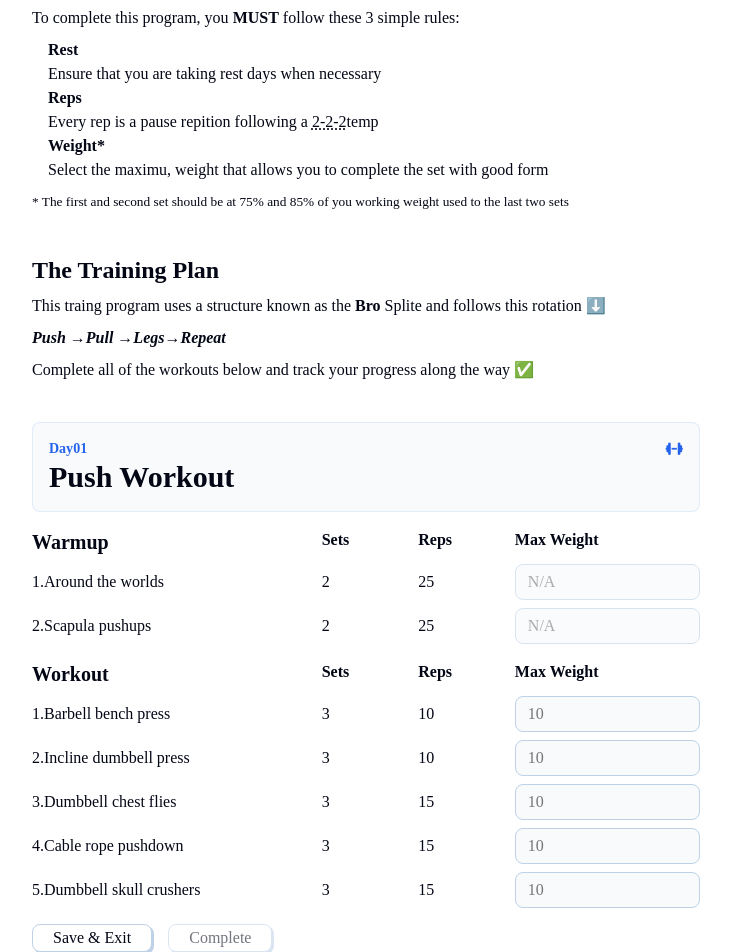
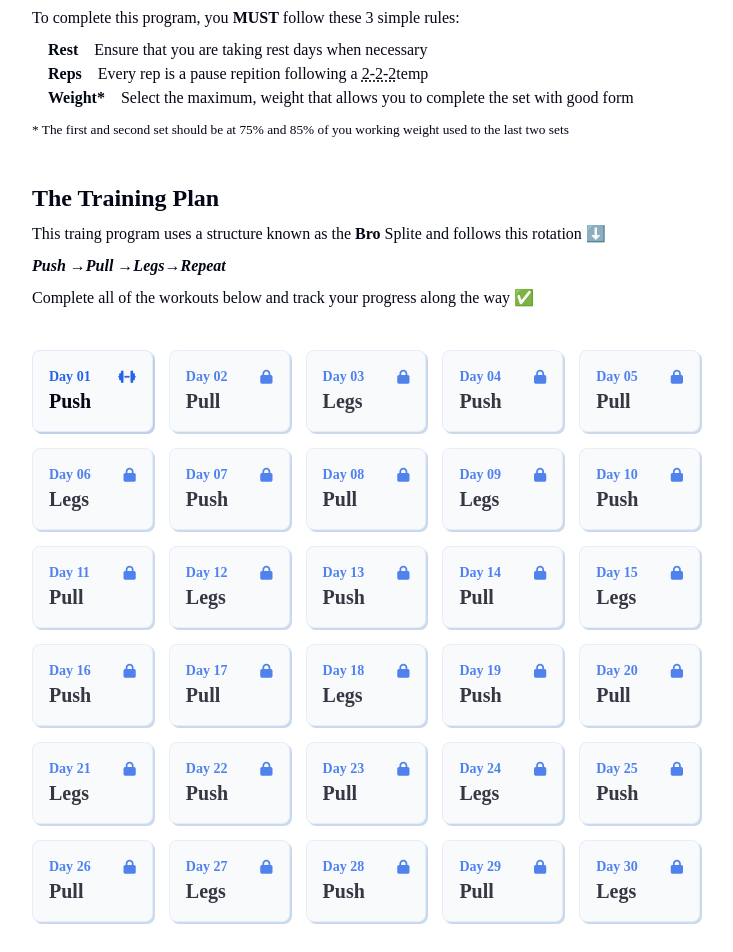
Before and after one commit to Shradhasingh1/InnerFit, a React (Vite) app: page / in a window 1280 px wide. Shown: the part 360-1312 px from the top of the page, without its empty margins (274-1007 px from the left). Built offline with nearby package versions, Linux system fonts and the light colour scheme; a web font is replaced by a local one.

Commit message:
added interactivity

```diff
--- a/index.html
+++ b/index.html
@@ -11,6 +11,7 @@
   </head>
   <body>
     <div id="root"></div>
+    <div id="portal"></div>
     <script type="module" src="/src/main.jsx"></script>
   </body>
 </html>
--- a/src/components/Grid.jsx
+++ b/src/components/Grid.jsx
@@ -1,62 +1,96 @@
-import { workoutProgram as training_plan } from "../utils/index.js"
-import WorkoutCard from "./WorkoutCard.jsx"
+import { useState, useEffect } from 'react'
+import { workoutProgram as training_plan } from '../utils/index.js'
+import WorkoutCard from './WorkoutCard.jsx'
 
-export default function Grid(){
-     const isLocked=false
-     const selectedWorkout=0
+export default function Grid() {
+    const [savedWorkouts, setSavedWorkouts] = useState(null)
+    const [selectedWorkout, setSelectedWorkout] = useState(null)
+    const completedWorkouts = Object.keys(savedWorkouts || {}).filter((val) => {
+        const entry = savedWorkouts[val]
+        return entry.isComplete
+    })
 
-    return(
+    function handleSave(index, data) {
+        // save to local storage and modify the saved workouts state
+        const newObj = {
+            ...savedWorkouts,
+            [index]: {
+                ...data,
+                isComplete: !!data.isComplete || !!savedWorkouts?.[index]?.isComplete
+            }
+        }
+        setSavedWorkouts(newObj)
+        localStorage.setItem('InnerFit', JSON.stringify(newObj))
+        setSelectedWorkout(null)
+    }
+
+    function handleComplete(index, data) {
+        // complete a workout (so basically we modify the completed status)
+        const newObj = { ...data }
+        newObj.isComplete = true
+        handleSave(index, newObj)
+    }
+
+    useEffect(() => {
+        if (!localStorage) { return }
+        let savedData = {}
+        if (localStorage.getItem('InnerFit')) {
+            savedData = JSON.parse(localStorage.getItem('InnerFit'))
+        }
+        setSavedWorkouts(savedData)
+    }, [])
+
+    return (
         <div className="training-plan-grid">
-            {Object.keys(training_plan).map((workout,workoutIndex)=>{
-                // isLocked is a constant to that user cannot open another workout without complwting prior one
-                const type = workoutIndex %3===0?
-                'Push':
-                workoutIndex %3===1?
-                'Pull':
-                'Legs'
+            {Object.keys(training_plan).map((workout, workoutIndex) => {
+                const isLocked = workoutIndex === 0 ?
+                    false :
+                    !completedWorkouts.includes(`${workoutIndex - 1}`)
 
-                const trainingPlan = training_plan[workoutIndex];
-                const dayNum=((workoutIndex /8 )<= 1)?
-                              '0'+(workoutIndex+1):workoutIndex+1
-                const icon= (workoutIndex % 3 === 0)?(
-                            <i className="fa-solid fa-dumbbell"></i>
-                        ):(
-                            workoutIndex % 3 === 1?(
-                            <i className ="fa-solid fa-weight-hanging"></i>
-                        ):(
-                            <i className ="fa-solid fa-bolt"></i>
-                        ))
+                const type = workoutIndex % 3 === 0 ?
+                    'Push' :
+                    workoutIndex % 3 === 1 ?
+                        'Pull' :
+                        'Legs'
 
-                if(workoutIndex===selectedWorkout){
-                    return(
-                        <WorkoutCard key={workoutIndex} trainingPlan={trainingPlan}
-                        dayNum={dayNum} icon={icon} workoutIndex={workoutIndex} type={type} />
+                const trainingPlan = training_plan[workoutIndex]
+                const dayNum = ((workoutIndex / 8) <= 1) ? '0' + (workoutIndex + 1) : workoutIndex + 1
+                const icon = workoutIndex % 3 === 0 ? (
+                    <i className='fa-solid fa-dumbbell'></i>
+                ) : (
+                    workoutIndex % 3 === 1 ? (
+                        <i className='fa-solid fa-weight-hanging'></i>
+                    ) : (
+                        <i className='fa-solid fa-bolt'></i>
                     )
-                    // since we are maping we still need to give the key
+                )
+
+                if (workoutIndex === selectedWorkout) {
+                    return (
+                        <WorkoutCard savedWeights={savedWorkouts?.[workoutIndex]?.weights} handleSave={handleSave} handleComplete={handleComplete}
+                         key={workoutIndex} trainingPlan={trainingPlan} type={type} workoutIndex={workoutIndex} icon={icon} dayNum={dayNum} />
+                    )
                 }
-               return(
-                // when we use this mapping to return a lot of item we need to give the top return element a unique key,hence workoutIndex
-                <button className={'card plan-card '+(isLocked?'inactive':'')} key={workoutIndex}>
-                    <div className="plan-card-header">
-                        <p>Day {dayNum}</p>
-                    </div>
+ {/* her we checked the condition of locked workout and if not locked which icon to display */}
 
-{/* her we checked the condition of locked workout and if not locked which icon to display */}
-                    {isLocked ? (
-                        <i className="fa-solid fa-lock"></i>
-                    ):(icon)
-                    }
-                    <div className="plan-card-header">
-                        <h4>
-                            <b> {type}</b>
-                        </h4>
+                return (
+                    <button onClick={() => {
+                        if (isLocked) { return }
+                        setSelectedWorkout(workoutIndex)
+                    }} className={'card plan-card  ' + (isLocked ? 'inactive' : '')} key={workoutIndex}>
+                        <div className='plan-card-header'>
+                            <p>Day {dayNum}</p>
+                            {isLocked ? (
+                                <i className='fa-solid fa-lock'></i>
+                            ) : (icon)}
+                        </div>
 
-                    </div>
-
-                </button>
-               )
+                        <div className='plan-card-header'>
+                            <h4><b>{type}</b></h4>
+                        </div>
+                    </button>
+                )
             })}
-
         </div>
     )
 }
--- a/src/components/Hero.jsx
+++ b/src/components/Hero.jsx
@@ -2,7 +2,7 @@ export default function Hero(){
     return(
         <>
         <h5>Complete this strength training program if you want to...</h5>
-        <ol>
+        <ol className="benefits-list">
             <li>
                 Follow a simple program with guaranted results.
             </li>
@@ -12,18 +12,18 @@ export default function Hero(){
         </ol>
         <h3>The Rules</h3>
         <p>To complete this program, you <b>MUST</b> follow these 3 simple rules:</p>
-        <ul>
-             <div>
+        <ul className="rules-list">
+             <div className="rule-item">
                 <b>Rest</b>
                 <p>Ensure that you are taking rest days when necessary</p>
             </div>
-            <div>
+            <div className="rule-item">
                 <b>Reps</b>
                 <p>Every rep is a pause repition following a <abbr title="2 second down-2 second pause-2 second up">2-2-2</abbr>temp</p>
             </div>
-            <div>
+            <div className="rule-item">
                 <b>Weight*</b>
-                <p>Select the maximu, weight that allows you to complete the set with good form</p>
+                <p>Select the maximum, weight that allows you to complete the set with good form</p>
             </div>
         </ul>
         <small>* The first and second set should be at 75% and 85% of you working weight used to the last two sets</small>
--- a/src/components/WorkoutCard.jsx
+++ b/src/components/WorkoutCard.jsx
@@ -1,13 +1,32 @@
-import React from "react"
+ import React ,{useState}from "react"
+ import Modal from "./Modal"
+ import {exerciseDescriptions} from '../utils'
 
  export default function WorkoutCard(props) {
-   const{trainingPlan,workoutIndex,type,dayNum,icon}=props
-// we used ||{} because in case destructoring of  traingPlan gets an error
-//  for some reason the atrribute rendering will transfer to empty object {} which will also give
-// undefined but code code will not stop
+   const{trainingPlan,workoutIndex,type,dayNum,icon,savedWeights,handleSave,handleComplete}=props
+// // we used ||{} because in case destructoring of  traingPlan gets an error
+// //  for some reason the atrribute rendering will transfer to empty object {} which will also give
+// // undefined but code code will not stop
     const {warmup,workout}=trainingPlan ||{}
+    const[showExceriseDescription,setShowExerciseDescription]=useState(null);
+    const [weights,setWeights]=useState(savedWeights || {})
+
+    function handleAddWeight(title,weight){
+     const newObj={
+         ...weights,
+         [title]:weight
+    }
+    setWeights(newObj)
+  }
+
    return (
        <div className="workout-container">
+            {showExceriseDescription &&(
+           <Modal showExceriseDescription={showExceriseDescription}
+            handleCloseModal={()=>{
+               setShowExerciseDescription(null)
+             }}/>
+               )}
            <div className="workout-card card">
                <div className="plan-card-header">
                      {/* we used attribute dayNum and icon that we got from grid.jsx after making it a constover there */}
@@ -36,7 +55,14 @@ export default function WorkoutCard(props) {
                    <div className="exercise-name">
                        {/* inthe paragraph we say to go to (warmupIndex +1 )because in day starts with 1 and index with 0 and in warmup look for name */}
                        <p>{warmupIndex+1}.{warmupExcercise.name} </p>
-                         <button className="help-icon">
+                        <button onClick={()=>{
+                           setShowExerciseDescription({
+                               name:warmupExcercise.name,
+                              description:exerciseDescriptions[warmupExcercise.name]
+
+                          })
+
+                        }} className="help-icon">
                            <i className="fa-regular fa-circle-question"/>
                        </button>
                     </div>
@@ -62,26 +88,38 @@ export default function WorkoutCard(props) {
                   <React.Fragment key={workoutIndex}>
                    <div className="exercise-name">
                        <p>{workoutIndex+1}.{workoutExcercise.name} </p>
-                        <button className="help-icon">
+                       <button onClick={()=>{
+                           setShowExerciseDescription({
+                               name:workoutExcercise.name,
+                                 description:exerciseDescriptions[workoutExcercise.name]
+
+                             })
+
+                          }}
+                         className="help-icon">
                              <i className="fa-regular fa-circle-question"/>
                        </button>
                      </div>
                      <p className="exercise-info">{workoutExcercise.sets}</p>
                      <p className="exercise-info">{workoutExcercise.reps} </p>
-                    <input className="weight-input" placeholder="10"/>
+                     <input value={weights[workoutExcercise.name] ||''}
+                    onChange={(e)=>{
+                       handleAddWeight(workoutExcercise.name, e.target.value)
+                   }}
+                   className="weight-input" placeholder="10"/>
                  </React.Fragment>
                )
            })}
 
             </div>
-
             <div className="workout-buttons">
-                <button>Save & Exit</button>
-                <button disabled >Complete</button>
-
+                <button onClick={() => {
+                    handleSave(workoutIndex, { weights })
+                }}>Save & Exit</button>
+                <button onClick={() => {
+                    handleComplete(workoutIndex, { weights })
+                }} disabled={Object.keys(weights).length !== workout.length}>Complete</button>
             </div>
-
         </div>
-
     )
 }
--- a/src/index.css
+++ b/src/index.css
@@ -1,44 +1,44 @@
-body {
-    padding: 1rem 0;
-    min-height: 100vh;
+  body{
+    padding:1rem 0;
+    min-height:100vh;
     display: flex;
-    flex-direction: column;
-    gap: 1rem;
+    flex-direction:column;
+    gap:1rem;
 }
 
 header,
-main,
-footer {
+main,footer{
     width: 100%;
     max-width: 700px;
     padding: 1rem;
     margin: 0 auto;
+
 }
 
-header {
-    display: flex;
+header{
+    display:flex;
     flex-direction: column;
-    gap: 0.25rem;
+    gap:0.25rem;
 }
 
-header h1 {
+header h1{
     width: fit-content;
 }
 
-main {
-    display: flex;
+main{
+    display:flex;
     flex-direction: column;
-    gap: 0.5rem;
-    flex: 1;
+    gap:0.5rem;
+    flex:1;
 }
 
-.rule-item {
+.rule-item{
     display: flex;
-    gap: 1rem;
+    gap:1rem;
 }
 
-.rule-item p:first-of-type {
-    min-width: 60px;
+.rule-item  p:first-of-type {
+    min-width:60px;
 }
 
 h3,
@@ -46,28 +46,28 @@ h3,
     padding-top: 2rem;
 }
 
-.training-plan-grid {
-    display: grid;
-    grid-template-columns: repeat(3, minmax(0, 1fr));
-    gap: 1rem;
+.training-plan-grid{
+     display: grid;
+     grid-template-columns: repeat(3,minmax(0,1fr));
+     gap:1rem;
 }
 
-.plan-card {
-    position: relative;
+.plan-card{
+    position:relative;
     cursor: pointer;
     flex-shrink: 0;
-    width: 100%;
+    width:100%;
 }
 
-.inactive {
-    position: relative;
-    z-index: 1;
-    cursor: not-allowed;
-    opacity: 0.8;
+.inactive{
+   position:relative;
+   z-index:1;
+   cursor:not-allowed;
+   opacity:0.8;
 }
 
-.plan-card-header {
-    display: flex;
+.plan-card-header{
+    display:flex;
     gap: 0.5rem;
     align-items: center;
     justify-content: space-between;
@@ -81,85 +81,86 @@ h3,
     color: var(--color-link);
 }
 
-.workout-container {
-    grid-column: span 3 / span 3;
-    display: flex;
+.workout-container{
+    grid-column:span 3/span 3;
+    display:flex;
     flex-direction: column;
     gap: 1rem;
 }
 
-.workout-grid {
-    display: grid;
-    grid-template-columns: repeat(7, minmax(0, 1fr));
+.workout-grid{
+    display:grid;
+    grid-template-columns: repeat(7,minmax(0,1fr));
     gap: 0.5rem;
     overflow-x: auto;
 }
-
-.exercise-name {
-    grid-column: span 3 / span 3;
-    display: flex;
+.exercise-name{
+    grid-column:span 3/span 3;
+    display:flex;
     align-items: center;
     gap: 0.5rem;
 }
 
-.exercise-name p {
-    font-weight: 400;
+.exercise-name{
+    font-weight:400;
 }
 
-.weight-input {
-    grid-column: span 2 / span 2;
+.weight-input{
+  grid-column: span 2 /span 2;
 }
 
-.workout-buttons {
-    display: flex;
+.workout-buttons{
+    display:flex;
     align-items: center;
-    gap: 1rem;
+    gap:1rem;
 }
 
-footer {
+footer{
     display: flex;
     align-items: center;
     justify-content: center;
-    padding: 4rem 0 2rem 0;
-    text-align: center;
+    padding: 4rem 0 2rem 0 ;
+    text-align:center;
 }
 
-input:disabled {
+input:disabled{
     cursor: not-allowed;
-    opacity: 0.6;
+    opacity:0.6;
 }
 
-button.help-icon {
+button.help-icon{
     pointer-events: none;
-    opacity: 0;
-    padding: 0 0.5rem;
-    color: var(--color-link);
-    border: unset;
-    box-shadow: unset;
-    transform: unset;
-    width: fit-content;
+    opacity:0;
+    padding:0 0.5rem;
+    color:var(--color-link);
+    border:unset;
+    box-shadow:unset;
+    width:fit-content
 }
 
-button.help-icon:hover {
-    transform: unset;
-    box-shadow: unset;
-    opacity: 0.7;
+button.help-icon:hover{
+    transform:unset;
+    box-shadow:unset;
+    opacity:0.7;
+
 }
 
-.exercise-name:hover button.help-icon {
+.exercise-name:hover button.help-icon{
     pointer-events: all;
-    opacity: 1;
+    opacity:1;
+
 }
 
-.exercise-info {
-    margin: auto 0;
+.exercise-info{
+    margin :auto 0;
 }
 
-.skill-name {
-    text-transform: capitalize;
+.skill-name{
+    text-transform:capitalize
+
 }
 
-.modal-container {
+.modal-container{
     position: fixed;
     top: 0;
     left: 0;
@@ -170,49 +171,48 @@ button.help-icon:hover {
     align-items: center;
     justify-content: center;
     z-index: 100;
-    padding: 1rem;
 }
 
-.modal-underlay {
-    position: absolute;
+.modal-underlay{
+    position:absolute;
     inset: 0;
-    background: var(--background-muted);
-    opacity: 0.8;
-    z-index: 99;
-    width: 100%;
+    background:var(--background-muted) ;
+    opacity:0.8;
+    z-index:99;
+    width:100%;
     border: none;
     border-radius: 0;
     box-shadow: unset;
 }
 
-.modal-underlay:hover {
-    transform: unset;
+.modal-underlay:hover{
+    transform:unset;
     box-shadow: unset;
 }
 
-.modal-content {
+.modal-content{
     position: relative;
-    z-index: 101;
-    width: 100%;
-    margin: 0 auto;
-    max-width: 600px;
+    z-index:101;
+    width:100%;
+    margin:0 auto;
+    max-width:600px;
     max-height: 400px;
     border-radius: var(--border-radius-large);
     border: 1px solid var(--border-primary);
-    background: var(--background-primary);
-    padding: 1rem;
+    background:var(--background-primary);
+    padding:1rem;
     display: flex;
     flex-direction: column;
     gap: 1rem;
 }
 
-@media (min-width: 640px) {
-    body {
-        gap: 2rem;
-        padding: 2rem 0;
+@media(min-width:640px){
+    body{
+        gap:2rem;
+        padding:2rem 0;
     }
 
-    .rule-item p:first-of-type {
+        .rule-item p:first-of-type {
         min-width: 70px;
     }
 
```
Also changed, not shown: src/components/Modal.jsx (+8 -7 lines), 1 other file (tests, documents, lock files or other folders). Lines whose indentation alone changed are shown as unchanged.
